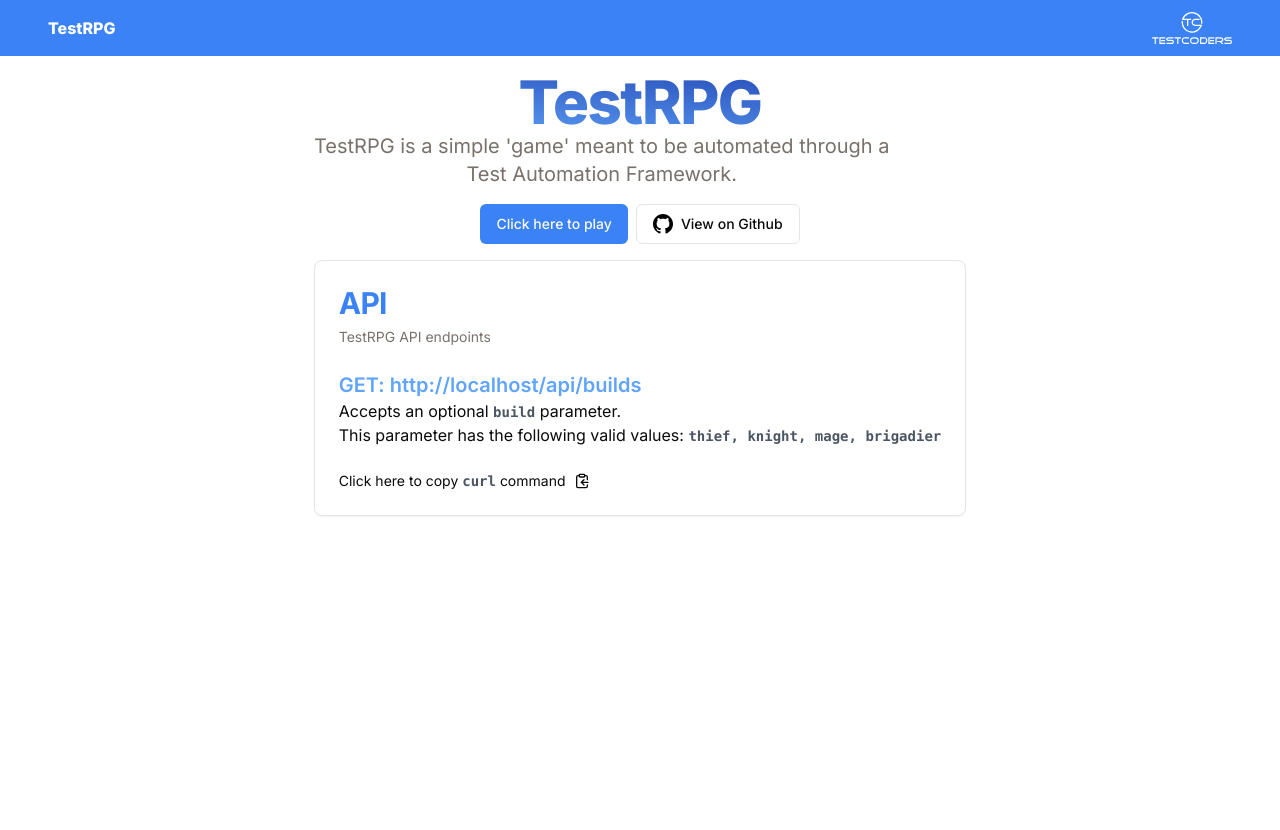
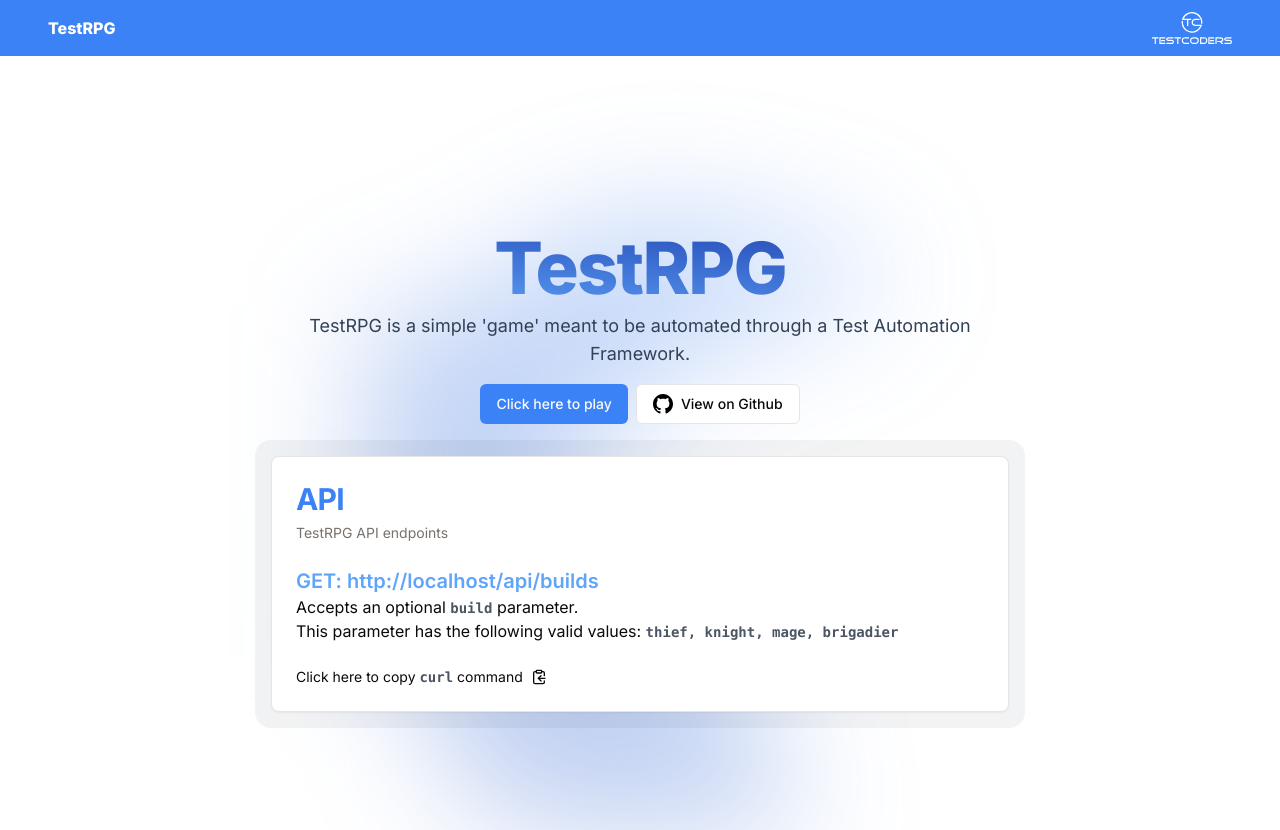
Before and after one commit to smartbartdev/testrpg, a Next.js app: page / in a window 1280 px wide. Before the commit the page ends 800 px from the top, so only its background shows below. Built offline with nearby package versions, Linux system fonts and the light colour scheme.

Commit message:
style: make it look better

```diff
--- a/src/app/layout.tsx
+++ b/src/app/layout.tsx
@@ -1,11 +1,11 @@
 import './globals.css'
-import type { Metadata } from 'next'
-import { Inter } from 'next/font/google'
+import type {Metadata} from 'next'
+import {Inter} from 'next/font/google'
 import {cn} from "@/lib/utils";
 import Header from "@/components/layout/header";
 import {ReactNode} from "react";
 
-const font = Inter({ subsets: ['latin'] })
+const font = Inter({subsets: ['latin']})
 
 export const metadata: Metadata = {
     title: 'TestRPG',
@@ -16,18 +16,31 @@ export const metadata: Metadata = {
     }
 }
 
-export default function RootLayout({
-  children,
-}: {
+export default function RootLayout({children}: {
     children: ReactNode
 }) {
     return (
         <html lang="en">
         <body className={cn("w-full bg-background antialiased", font.className)}>
-        <div className={"w-full relative flex flex-col"}>
-          <Header />
+        <div className={"w-full relative flex flex-col pb-12"}>
+            <Header/>
             <main className="flex flex-col items-center justify-between py-4 px-2 md:px-12 lg:px-24">
+                <div className='relative isolate w-full'>
+                    <div
+                        aria-hidden='true'
+                        className='pointer-events-none absolute inset-x-0 top-10 -z-10 transform-gpu overflow-hidden blur-3xl sm:top-20 left-1/4'>
+                        <div
+                            style={{
+                                clipPath:
+                                    'polygon(17% 12%, 8% 11%, 0% 11%, 0% 20%, 0% 33%, 11% 35%, 17% 42%, 19% 50%, 12% 53%, 12% 62%, 10% 74%, 4% 78%, 4% 83%, 4% 99%, 18% 99%, 30% 95%, 31% 81%, 48% 73%, 63% 72%, 66% 80%, 67% 87%, 74% 93%, 83% 97%, 95% 96%, 99% 87%, 94% 74%, 86% 57%, 71% 42%, 78% 26%, 86% 15%, 95% 8%, 98% 4%, 94% 1%, 77% 0%, 67% 8%, 60% 22%, 49% 19%, 30% 18%)',
+                            }}
+                            className='relative left-[calc(50%-11rem)] aspect-[1155/678] w-[36.125rem] -translate-x-1/2 rotate-[10deg] bg-gradient-to-tr from-blue-800 to-blue-500 opacity-30 sm:left-[calc(50%-30rem)] sm:w-[72.1875rem]'
+                        />
+                    </div>
+                    <div className={"mt-10 sm:mt-20 md:mt-40 flex flex-col items-center"}>
                         {children}
+                    </div>
+                </div>
             </main>
         </div>
         </body>
--- a/src/app/page.tsx
+++ b/src/app/page.tsx
@@ -6,20 +6,29 @@ import {cn} from "@/lib/utils";
 export default function Home() {
     return (
        <div className={"space-y-4"}>
-            <section data-testid={"hero"} className={"text-center"}>
-                <h1 className={"text-3xl md:text-5xl lg:text-6xl tracking-tight font-extrabold bg-gradient-to-tr from-blue-400 to-blue-800 bg-clip-text text-transparent"}>TestRPG</h1>
-                <h2 className={"text-xl text-muted-foreground max-w-xl"}>
+                <section data-testid={"hero"} className={"text-center space-y-2"}>
+                    <h1 className={"max-w-3xl text-5xl font-extrabold md:text-6xl lg:text-7xl tracking-tight leading-none bg-gradient-to-tr from-blue-400 to-blue-800 bg-clip-text text-transparent"}>TestRPG</h1>
+                    <h2 className={"max-w-prose sm:text-lg text-slate-700 dark:text-slate-200"}>
                         TestRPG is a simple &apos;game&apos; meant to be automated through a Test Automation Framework.
                     </h2>
                 </section>
                 <section data-testid={"links"} className={"flex items-center justify-center space-x-2"}>
-                <Link href={"/play"} className={cn(buttonVariants({variant: "default", size: "default"}))}>Click here to play</Link>
-                <a target={"_blank"} href={"https://www.github.com/marcelblijleven/testrpg"} className={cn("flex items-center justify-center space-x-2", buttonVariants({variant: "outline", size: "default"}))}>
-                    <svg xmlns="http://www.w3.org/2000/svg" width="20" height="20" fill="currentColor" viewBox="0 0 24 24" className="h-5 w-5 text-black"><path d="M12 0c-6.626 0-12 5.373-12 12 0 5.302 3.438 9.8 8.207 11.387.599.111.793-.261.793-.577v-2.234c-3.338.726-4.033-1.416-4.033-1.416-.546-1.387-1.333-1.756-1.333-1.756-1.089-.745.083-.729.083-.729 1.205.084 1.839 1.237 1.839 1.237 1.07 1.834 2.807 1.304 3.492.997.107-.775.418-1.305.762-1.604-2.665-.305-5.467-1.334-5.467-5.931 0-1.311.469-2.381 1.236-3.221-.124-.303-.535-1.524.117-3.176 0 0 1.008-.322 3.301 1.23.957-.266 1.983-.399 3.003-.404 1.02.005 2.047.138 3.006.404 2.291-1.552 3.297-1.23 3.297-1.23.653 1.653.242 2.874.118 3.176.77.84 1.235 1.911 1.235 3.221 0 4.609-2.807 5.624-5.479 5.921.43.372.823 1.102.823 2.222v3.293c0 .319.192.694.801.576 4.765-1.589 8.199-6.086 8.199-11.386 0-6.627-5.373-12-12-12z"></path></svg>
+                    <Link href={"/play"} className={cn(buttonVariants({variant: "default", size: "default"}))}>Click
+                        here to play</Link>
+                    <a target={"_blank"} href={"https://www.github.com/marcelblijleven/testrpg"}
+                       className={cn("flex items-center justify-center space-x-2", buttonVariants({
+                           variant: "outline",
+                           size: "default"
+                       }))}>
+                        <svg xmlns="http://www.w3.org/2000/svg" width="20" height="20" fill="currentColor"
+                             viewBox="0 0 24 24" className="h-5 w-5 text-black">
+                            <path
+                                d="M12 0c-6.626 0-12 5.373-12 12 0 5.302 3.438 9.8 8.207 11.387.599.111.793-.261.793-.577v-2.234c-3.338.726-4.033-1.416-4.033-1.416-.546-1.387-1.333-1.756-1.333-1.756-1.089-.745.083-.729.083-.729 1.205.084 1.839 1.237 1.839 1.237 1.07 1.834 2.807 1.304 3.492.997.107-.775.418-1.305.762-1.604-2.665-.305-5.467-1.334-5.467-5.931 0-1.311.469-2.381 1.236-3.221-.124-.303-.535-1.524.117-3.176 0 0 1.008-.322 3.301 1.23.957-.266 1.983-.399 3.003-.404 1.02.005 2.047.138 3.006.404 2.291-1.552 3.297-1.23 3.297-1.23.653 1.653.242 2.874.118 3.176.77.84 1.235 1.911 1.235 3.221 0 4.609-2.807 5.624-5.479 5.921.43.372.823 1.102.823 2.222v3.293c0 .319.192.694.801.576 4.765-1.589 8.199-6.086 8.199-11.386 0-6.627-5.373-12-12-12z"></path>
+                        </svg>
                         <p>View on Github</p>
                     </a>
                 </section>
-            <ApiExplainer />
+                <ApiExplainer/>
        </div>
     )
 }
--- a/src/app/play/page.tsx
+++ b/src/app/play/page.tsx
@@ -2,6 +2,15 @@ import {CharacterBuilder} from "@/components/rpg/character-builder";
 
 export default function Home() {
   return (
-      <CharacterBuilder />
+      <div className={"flex flex-col items-center w-full space-y-4 sm:-mt-20"}>
+        <div className={"text-center"}>
+          <h1 className={"max-w-3xl text-5xl font-extrabold md:text-6xl lg:text-7xl tracking-tight leading-none bg-gradient-to-tr from-blue-400 to-blue-800 bg-clip-text text-transparent"}>TestRPG</h1>
+          <h2 className={"max-w-prose sm:text-lg text-slate-700 dark:text-slate-200"}>
+            Choose a build and level up your character!
+          </h2>
+
+        </div>
+        <CharacterBuilder />
+      </div>
   )
 }
--- a/src/components/api-explainer.tsx
+++ b/src/components/api-explainer.tsx
@@ -4,7 +4,7 @@ import {useCallback, useEffect, useRef, useState} from "react";
 import {Card, CardContent, CardDescription, CardFooter, CardHeader, CardTitle} from "@/components/ui/card";
 import {ClipboardCheck, ClipboardCopy} from "lucide-react";
 
-function Clipboard({apiPath}: {apiPath: string}) {
+function Clipboard({apiPath}: { apiPath: string }) {
     const [clicked, setClicked] = useState<boolean>(false);
     let clickedTimeout = useRef<ReturnType<typeof setTimeout>>()
 
@@ -19,9 +19,12 @@ function Clipboard({apiPath}: {apiPath: string}) {
 
     return (
         <div className={"flex items-center space-x-2 transition-all"}>
-            <button data-clicked={clicked} onClick={setClipBoard} className={"data-[clicked='true']:text-blue-600"}>Click here to copy <span className={"font-mono font-bold text-gray-600"}>curl</span> command</button>
-            {clicked && <ClipboardCheck className={"h-4 w-4 text-blue-600"} />}
-            {!clicked && <ClipboardCopy className={"h-4 w-4"} />}
+            <button data-clicked={clicked} onClick={setClipBoard}
+                    className={"data-[clicked='true']:text-blue-600"}>Click here to copy <span
+                className={"font-mono font-bold text-gray-600"}>curl</span> command
+            </button>
+            {clicked && <ClipboardCheck className={"h-4 w-4 text-blue-600"}/>}
+            {!clicked && <ClipboardCopy className={"h-4 w-4"}/>}
         </div>
     )
 }
@@ -37,9 +40,10 @@ export function ApiExplainer() {
     }, []);
 
 
+    return (
+        <div className={"-m-2 rounded-xl bg-gray-900/5 p-2 lg:-m-4 lg:rounded-2xl lg:p-4"}>
 
-    return (
-        <Card className={"text-left"} data-testid={"api-explainer"}>
+            <Card className={"text-left "} data-testid={"api-explainer"}>
                 <CardHeader className={"text-left"}>
                     <CardTitle className={"text-3xl font-bold text-blue-500"}>
                         API
@@ -51,11 +55,13 @@ export function ApiExplainer() {
                     <p>Accepts an optional <span
                         className={"font-mono text-sm font-bold text-gray-600"}>build</span> parameter.</p>
                     <p>This parameter has the following valid values: <span
-                    className={"font-mono text-sm font-bold text-gray-600"}>thief, knight, mage, brigadier</span></p>
+                        className={"font-mono text-sm font-bold text-gray-600"}>thief, knight, mage, brigadier</span>
+                    </p>
                 </CardContent>
                 <CardFooter className={"text-sm"}>
-                <Clipboard apiPath={apiPath} />
+                    <Clipboard apiPath={apiPath}/>
                 </CardFooter>
             </Card>
+        </div>
     )
 }
--- a/src/components/rpg/character-builder.tsx
+++ b/src/components/rpg/character-builder.tsx
@@ -52,9 +52,6 @@ export function CharacterBuilder() {
 
     return (
         <div className={"w-full max-w-5xl space-y-2"}>
-            <h1 className={"text-3xl md:text-5xl tracking-tight font-extrabold bg-gradient-to-tr from-blue-400 to-blue-800 bg-clip-text text-transparent"}>TestRPG</h1>
-            <span
-                className={"text-muted-foreground text-lg max-w-[540px]"}>Choose a build and level up your character!</span>
             {!!error && <span>Oops, something went wrong</span>}
             {!isLoading && !!data && (
                 <Container builds={data}/>
--- a/src/components/rpg/character.tsx
+++ b/src/components/rpg/character.tsx
@@ -15,20 +15,24 @@ interface CharacterImageContainerProps {
     build: Build;
 }
 
-function CharacterImage({src, alt}: {src: string, alt: string}) {
+function CharacterImage({src, alt}: { src: string, alt: string }) {
     return (
-        <Image src={src} alt={alt} width={240} height={320} className={"absolute"} />
+        <Image src={src} alt={alt} width={240} height={320} className={"absolute"}/>
     )
 }
 
 function CharacterImageContainer({level, build}: CharacterImageContainerProps) {
     return (
-        <div data-testid={"character-image"} className={"relative h-[180px] w-[240px]"}>
-            <CharacterImage src={"/sprites/base_scaled_2x.png"} alt={"The base character image"} />
-            {level > 1 && level <= 3 && <CharacterImage src={`/sprites/${build.weapon}_scaled_2x.png`} alt={"The characters' base weapon"} />}
-            {level > 2 && level <= 4 && <CharacterImage src={`/sprites/${build.armor}_scaled_2x.png`} alt={"The characters' base armor"} />}
-            {level > 3 && <CharacterImage src={`/sprites/${build.upgradedWeapon}_scaled_2x.png`} alt={"The characters' upgraded weapon"} />}
-            {level > 4 && <CharacterImage src={`/sprites/${build.upgradedArmor}_scaled_2x.png`} alt={"The characters' upgraded armor"} />}
+        <div data-testid={"character-image"} className={"relative h-[180px] w-[240px] mx-auto my-auto"}>
+            <CharacterImage src={"/sprites/base_scaled_2x.png"} alt={"The base character image"}/>
+            {level > 1 && level <= 3 &&
+              <CharacterImage src={`/sprites/${build.weapon}_scaled_2x.png`} alt={"The characters' base weapon"}/>}
+            {level > 2 && level <= 4 &&
+              <CharacterImage src={`/sprites/${build.armor}_scaled_2x.png`} alt={"The characters' base armor"}/>}
+            {level > 3 && <CharacterImage src={`/sprites/${build.upgradedWeapon}_scaled_2x.png`}
+                                          alt={"The characters' upgraded weapon"}/>}
+            {level > 4 && <CharacterImage src={`/sprites/${build.upgradedArmor}_scaled_2x.png`}
+                                          alt={"The characters' upgraded armor"}/>}
         </div>
     )
 }
@@ -74,17 +78,17 @@ export function CharacterCard(props: CharacterProps) {
     const maxLevel = 5;
 
     return (
-        <Card data-testid={"character-card"} className={"w-full lg:w-1/2"}>
+        <Card data-testid={"character-card"} className={"w-full"}>
             <CardHeader>
                 <CardTitle data-testid={"character-name"}>{props.name || "Your character"}</CardTitle>
-                    <CardDescription data-testid={"character-stats"}>
-                        {!buildName && `Level ${props.level}`}
-                        {!!buildName && `A level ${props.level} ${buildName}`}
-                    </CardDescription>
+                <CardDescription data-testid={"character-stats"}>
+                    {!buildName && `Level ${props.level}`}
+                    {!!buildName && `A level ${props.level} ${buildName}`}
+                </CardDescription>
             </CardHeader>
-            <CardContent className={"flex"}>
+            <CardContent className={"flex justify-between"}>
                 <CharacterImageContainer {...props} />
-                <CharacterStats />
+                <CharacterStats/>
             </CardContent>
             <CardFooter className={"flex flex-col items-center space-y-2"}>
                 <ProgressBar
@@ -93,7 +97,9 @@ export function CharacterCard(props: CharacterProps) {
                     value={props.level}
                     total={maxLevel}
                 />
-                <Link className={"text-xs text-muted-foreground"} href={"https://opengameart.org/content/first-person-dungeon-crawl-protagonist"}>Images by Redshrike on opengameart.org</Link>
+                <Link className={"text-xs text-muted-foreground"}
+                      href={"https://opengameart.org/content/first-person-dungeon-crawl-protagonist"}>Images by
+                    Redshrike on opengameart.org</Link>
             </CardFooter>
         </Card>
     )
--- a/src/components/rpg/forms/character-form.tsx
+++ b/src/components/rpg/forms/character-form.tsx
@@ -1,6 +1,6 @@
 "use client"
 
-import { zodResolver} from "@hookform/resolvers/zod";
+import {zodResolver} from "@hookform/resolvers/zod";
 import * as z from "zod";
 import {useForm} from "react-hook-form";
 import {Form, FormControl, FormDescription, FormField, FormItem, FormLabel, FormMessage} from "@/components/ui/form";
@@ -10,6 +10,7 @@ import {useStore} from "@/components/rpg/store";
 import {Button} from "@/components/ui/button";
 import {useState} from "react";
 import {BuildMapping} from "@/app/api/builds/route";
+import {Card, CardContent, CardDescription, CardHeader, CardTitle} from "@/components/ui/card";
 
 export interface FormProps {
     builds: BuildMapping;
@@ -51,13 +52,19 @@ export function CharacterForm(props: FormProps) {
     }
 
     return (
+        <Card data-testid={"character-card"} className={"w-full"}>
+            <CardHeader>
+                <CardTitle>Choose a name and build</CardTitle>
+                <CardDescription>Be whatever you want to be, choose your path wisely</CardDescription>
+            </CardHeader>
+            <CardContent>
                 <Form {...form}>
                     <form className={"w-full lg:w-1/2 space-y-3"} onSubmit={form.handleSubmit(onSubmitHandler)}>
                         <fieldset disabled={disabled} className={"space-y-3"}>
                             <FormField
                                 control={form.control}
                                 name={"name"}
-                    render={({ field }) => (
+                                render={({field}) => (
                                     <FormItem>
                                         <FormLabel>Character name</FormLabel>
                                         <FormControl>
@@ -69,14 +76,14 @@ export function CharacterForm(props: FormProps) {
                                         <FormDescription>
                                             Your display name
                                         </FormDescription>
-                            <FormMessage />
+                                        <FormMessage/>
                                     </FormItem>
                                 )}
                             />
                             <FormField
                                 control={form.control}
                                 name={"build"}
-                    render={({ field }) => (
+                                render={({field}) => (
                                     <FormItem>
                                         <FormLabel>Build</FormLabel>
                                         <Select disabled={disabled} onValueChange={value => {
@@ -87,7 +94,7 @@ export function CharacterForm(props: FormProps) {
                                         }} defaultValue={"thief"}>
                                             <FormControl>
                                                 <SelectTrigger>
-                                        <SelectValue placeholder="Select a build!" />
+                                                    <SelectValue placeholder="Select a build!"/>
                                                 </SelectTrigger>
                                             </FormControl>
                                             <SelectContent>
@@ -98,9 +105,9 @@ export function CharacterForm(props: FormProps) {
                                             </SelectContent>
                                         </Select>
                                         <FormDescription>
-                                Choose your path wisely!
+                                            Select your character&apos;s build
                                         </FormDescription>
-                            <FormMessage />
+                                        <FormMessage/>
                                     </FormItem>
                                 )}
                             />
@@ -108,5 +115,7 @@ export function CharacterForm(props: FormProps) {
                         <Button disabled={disabled} className={"justify-self-end"}>Start!</Button>
                     </form>
                 </Form>
+            </CardContent>
+        </Card>
     )
 }
--- a/src/components/rpg/progress-bar.tsx
+++ b/src/components/rpg/progress-bar.tsx
@@ -4,7 +4,7 @@ import {Label} from "@/components/ui/label";
 export function ProgressBar(props: {value: number, total: number, label: string}) {
     return (
         <div className={"space-y-0.5 w-full"} data-character-stats={props.label}>
-            <Label className={"text-sm text-muted-foreground"}>{props.label}</Label>
+            <Label className={"text-xs sm:text-sm text-muted-foreground"}>{props.label}</Label>
             <div className={"flex items-center space-x-2"}>
                 <Progress value={(props.value / props.total) * 100} className={"bg-blue-50 rounded-sm"}/>
                 <span className={"text-sm text-muted-foreground"}>{props.value}</span>
```
Lines whose indentation alone changed are shown as unchanged.
